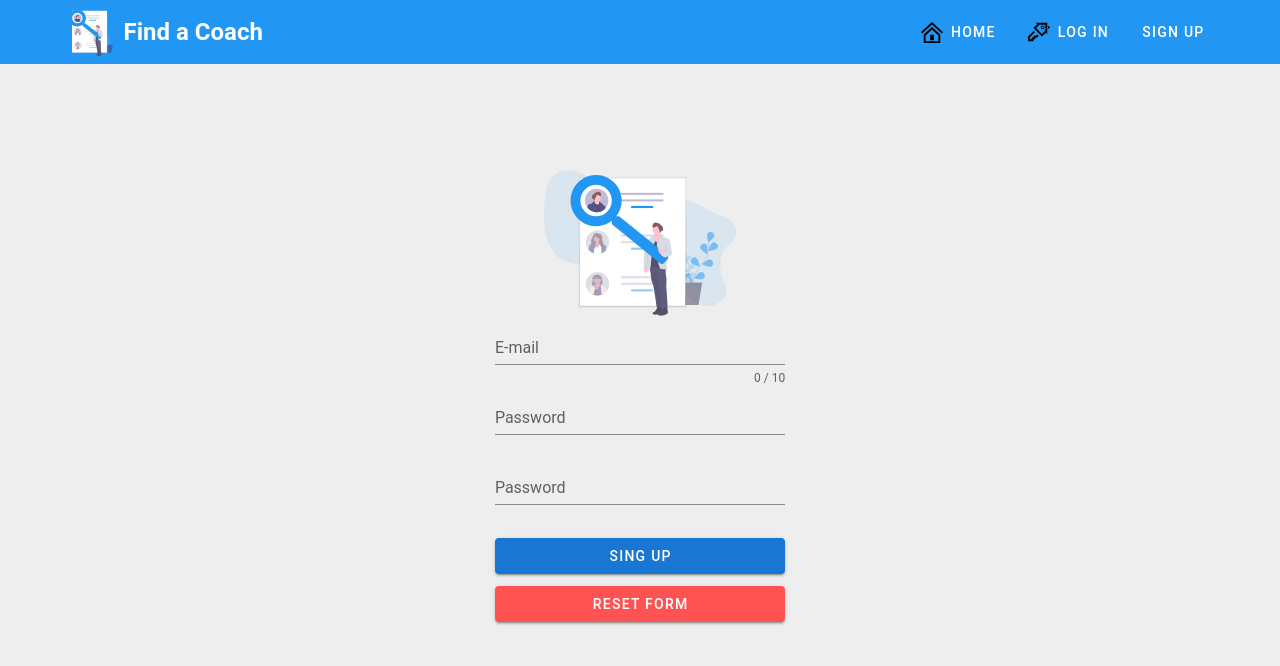
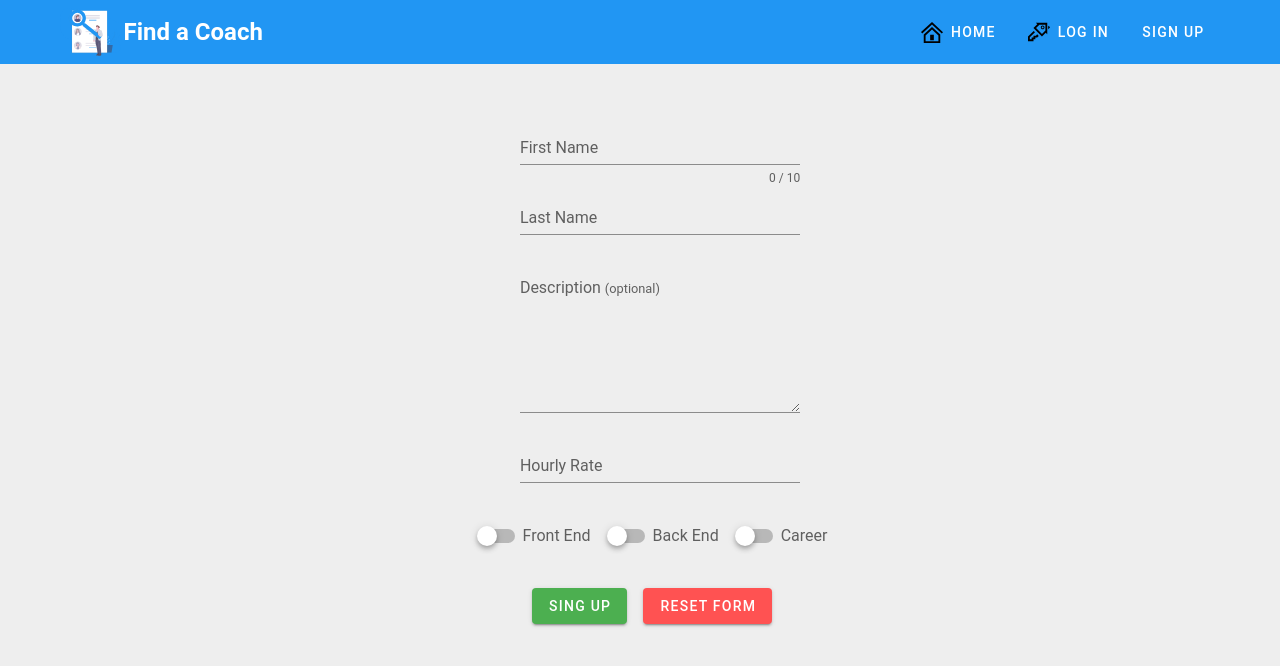
Before and after one commit to ymlihaa/find_a_coach, a Vue app: page /register in a window 1280 px wide. Shown: the top 666 px of the page. Built offline with nearby package versions, Linux system fonts and the light colour scheme; the HTML template or start-up script is replaced by a standard one; what vue-ellipse-progress, vuefire would draw is missing.

Commit message:
register view converted to element UI.

```diff
--- a/src/views/Register.vue
+++ b/src/views/Register.vue
@@ -1,59 +1,31 @@
 <template >
-  <div>
-    <div class="w-100 d-flex" v-if="this.$store.state.isActive === false">
-      <v-form
-        class="form w-50 d-flex-col mt-10"
-        ref="form"
-        lazy-validation
-        outlined
-        @submit.prevent="registerUser"
-      >
-        <img src="../assets/login_logo.svg" alt="" />
-        <div class="w-50">
-          <v-text-field
-            class="w-100"
-            v-model="formData.email"
-            :counter="10"
-            label="E-mail"
-            required
-          ></v-text-field>
-          <v-text-field
-            class="input-group--focused w-100"
-            v-model="formData.password"
-            :type="show3 ? 'text' : 'password'"
-            label="Password"
-            required
-          ></v-text-field>
-          <v-text-field
-            class="input-group--focused w-100"
+  <el-container type="flex">
+    <el-main>
+      <el-form align="center" v-if="this.$store.state.isActive === true">
+        <el-form-item label="E-mail" prop="email">
+          <el-input type="email" v-model="formData.email"></el-input>
+        </el-form-item>
+        <el-form-item label="Password">
+          <el-input type="password" v-model="formData.password"></el-input>
+        </el-form-item>
+        <el-form-item label="Confirm Password">
+          <el-input
+            type="password"
             v-model="formData.confirmPassword"
-            :type="show4 ? 'text' : 'password'"
-            label="Password"
-            required
-          ></v-text-field>
-          <div class="d-flex-col">
-            <v-btn color="primary" class="w-100 mt-3" @click="registerUser">
-              Sing Up
-            </v-btn>
-            <v-btn color="error" class="w-100 mt-3" @click="reset">
-              Reset Form
-            </v-btn>
-          </div>
-        </div>
-      </v-form>
-    </div>
-
-    <div
-      class="register-second-step"
-      v-if="this.$store.state.isActive === true"
-    >
-      <form-register> </form-register>
-    </div>
+          ></el-input>
+        </el-form-item>
+        <el-form-item>
+          <el-button type="primary" @click="registerUser">Sing Up</el-button>
+          <el-button type="danger" @click="reset">Reset</el-button>
+        </el-form-item>
+      </el-form>
+    </el-main>
+    <form-register v-if="this.$store.state.isActive === false"></form-register>
     <dialog-app
       v-if="this.$store.state.dialog"
       :dialogMessage="errorMessage"
     ></dialog-app>
-  </div>
+  </el-container>
 </template>
 
 
@@ -74,16 +46,11 @@ export default {
   data() {
     return {
       errorMessage: "",
-      show3: false,
-      show4: false,
+
       formData: {
         email: "",
         password: "",
         confirmPassword: "",
-      },
-      rules: {
-        required: (value) => !!value || "Required.",
-        min: (v) => v.length >= 8 || "Min 8 characters",
       },
     };
   },
@@ -127,15 +94,12 @@ export default {
 </script>
 
 <style scoped>
-img {
-  width: 33%;
+.el-main {
+  display: flex;
+  align-items: center;
+  justify-content: center;
 }
-
-.mt-10 {
-  margin-top: 10rem;
-}
-
-.form {
-  min-height: 70vh;
+.el-form {
+  width: 80vmin;
 }
 </style>
```
